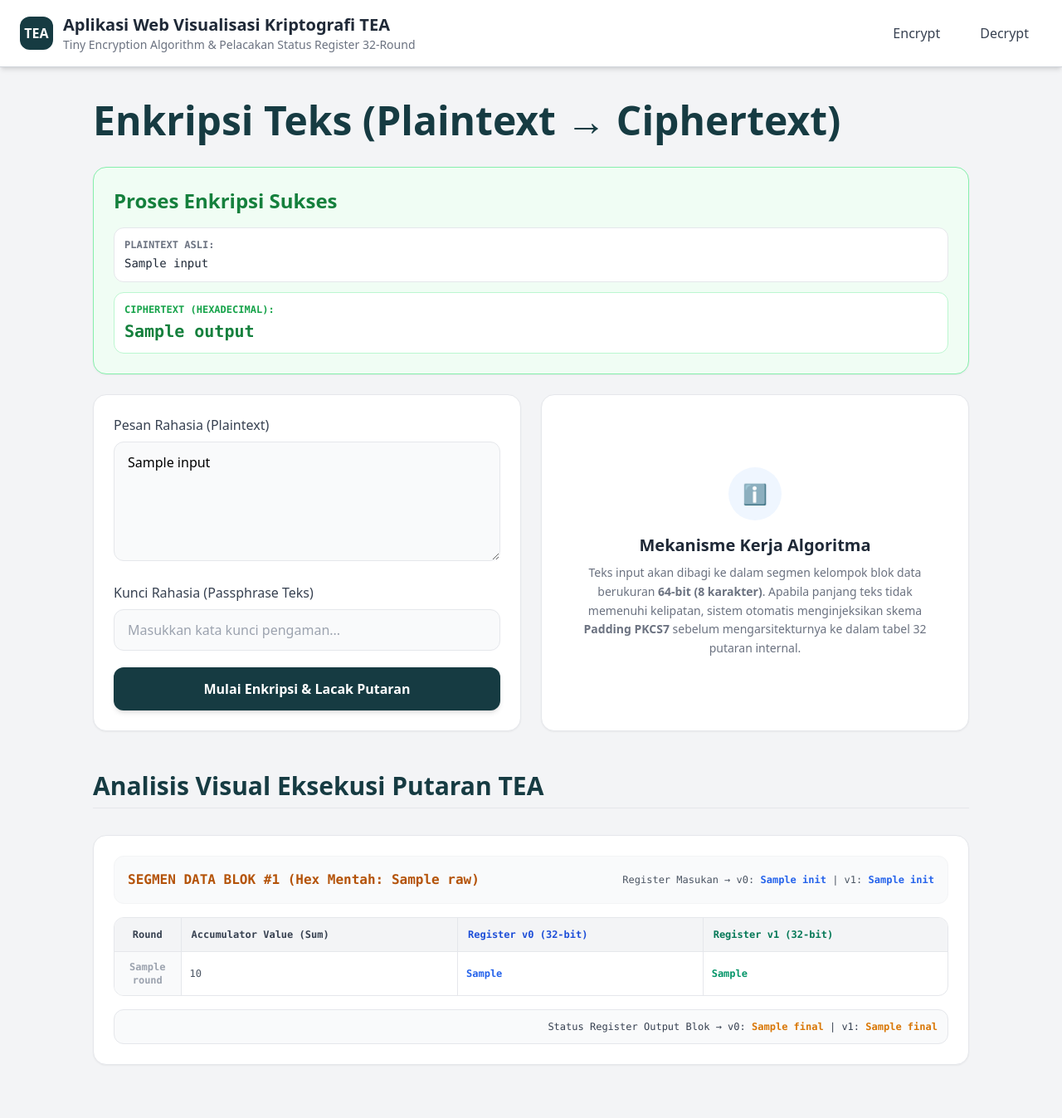
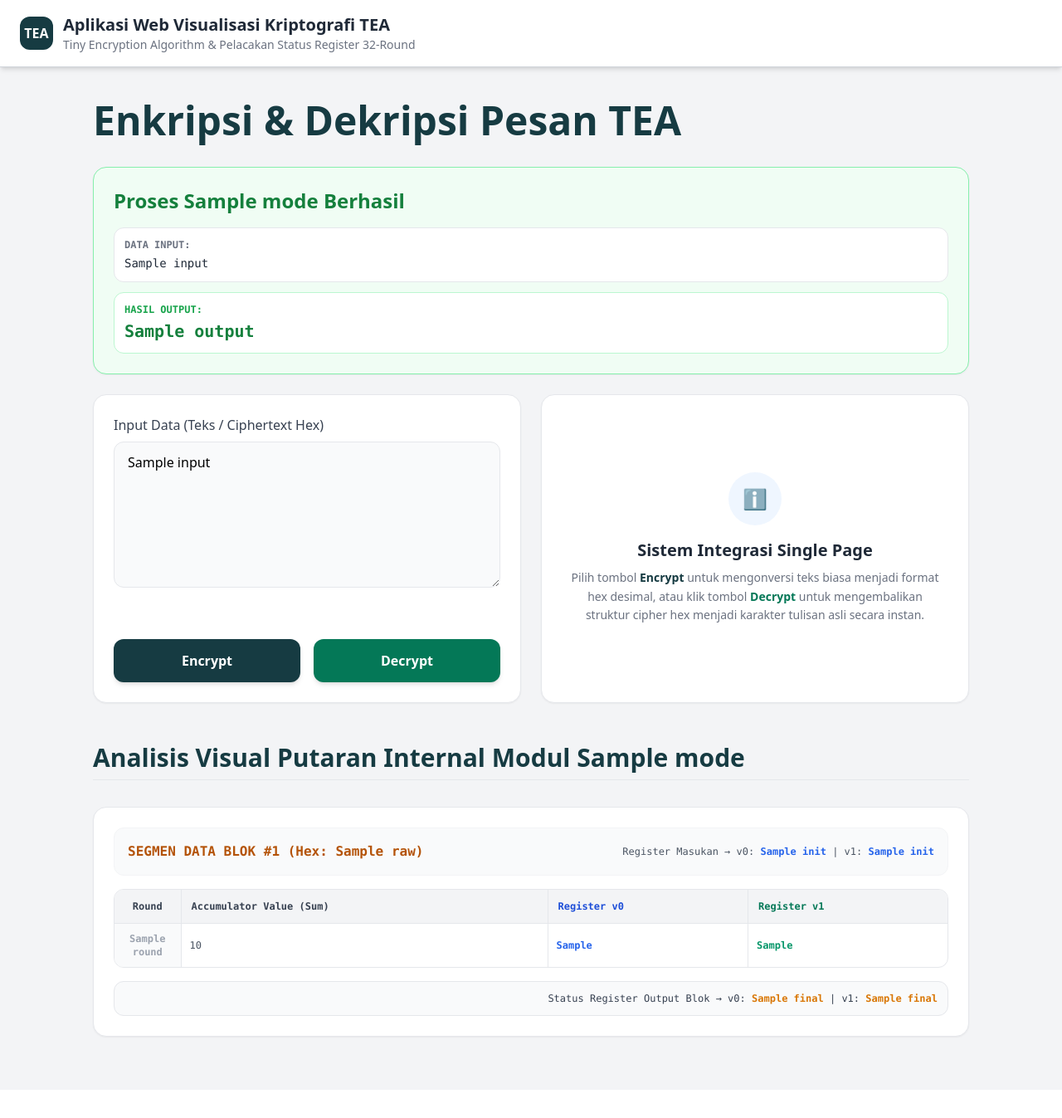
Before and after one commit to baguseri054/Keamanan-Informasi-TEA, a Flask app: template templates/index.html in a window 1280 px wide. Shown: the whole page at 83% size. After the commit the page ends 1251 px from the top, so only its background shows below. Run offline with Flask 3, Linux system fonts and the light colour scheme; the template is opened without the code that fills it: most values are stand-ins (such as "Sample title", 1, 10 or a date in 2020); style sheets or scripts are compiled from the project's sources; some libraries are stand-ins or nearby versions.

Commit message:
Jadi satu page

```diff
--- a/app.py
+++ b/app.py
@@ -3,11 +3,10 @@ from flask import Flask, render_template, request
 
 app = Flask(__name__)
 
+# Kunci statis default 128-bit untuk operasi sistem (diambil dari resource dasar Anda)
+SECRET_KEY = [0x01234567, 0x89ABCDEF, 0x11111111, 0x22222222]
 DELTA = 0x9E3779B9
 
-# ==========================================
-# PADDING UTILITY (PKCS7)
-# ==========================================
 def pad(data: bytes) -> bytes:
     padding_len = 8 - (len(data) % 8)
     return data + bytes([padding_len] * padding_len)
@@ -15,24 +14,9 @@ def pad(data: bytes) -> bytes:
 def unpad(data: bytes) -> bytes:
     padding_len = data[-1]
     if padding_len > 8 or padding_len < 1:
-        raise ValueError("Padding hancur atau kunci verifikasi keliru.")
+        raise ValueError("Struktur padding rusak atau format data salah.")
     return data[:-padding_len]
 
-# ==========================================
-# PARSE STRING KEY INTO 4 SUBKEYS (128-BIT)
-# ==========================================
-def parse_key_string(key_str: str) -> list:
-    """Mengubah passphrase teks input dari web menjadi 4 blok subkey integer 32-bit."""
-    key_bytes = key_str.encode('utf-8')
-    if len(key_bytes) < 16:
-        key_bytes = key_bytes + b'\x00' * (16 - len(key_bytes))
-    else:
-        key_bytes = key_bytes[:16]
-    return list(struct.unpack('>4L', key_bytes))
-
-# ==========================================
-# INTI OPERATIONS DENGAN TRACING STATUS
-# ==========================================
 def encipher_block_trace(v, k):
     v0, v1 = v[0], v[1]
     k0, k1, k2, k3 = k[0], k[1], k[2], k[3]
@@ -42,12 +26,7 @@ def encipher_block_trace(v, k):
         sum_val = (sum_val + DELTA) & 0xFFFFFFFF
         v0 = (v0 + (((v1 << 4) + k0) ^ (v1 + sum_val) ^ ((v1 >> 5) + k1))) & 0xFFFFFFFF
         v1 = (v1 + (((v0 << 4) + k2) ^ (v0 + sum_val) ^ ((v0 >> 5) + k3))) & 0xFFFFFFFF
-        trace.append({
-            'round': r + 1,
-            'sum': f"0x{sum_val:08X}",
-            'v0': f"0x{v0:08X}",
-            'v1': f"0x{v1:08X}"
-        })
+        trace.append({'round': r + 1, 'sum': f"0x{sum_val:08X}", 'v0': f"0x{v0:08X}", 'v1': f"0x{v1:08X}"})
     return [v0, v1], trace
 
 def decipher_block_trace(v, k):
@@ -58,93 +37,59 @@ def decipher_block_trace(v, k):
     for r in range(32):
         v1 = (v1 - (((v0 << 4) + k2) ^ (v0 + sum_val) ^ ((v0 >> 5) + k3))) & 0xFFFFFFFF
         v0 = (v0 - (((v1 << 4) + k0) ^ (v1 + sum_val) ^ ((v1 >> 5) + k1))) & 0xFFFFFFFF
-        trace.append({
-            'round': 32 - r,
-            'sum': f"0x{sum_val:08X}",
-            'v0': f"0x{v0:08X}",
-            'v1': f"0x{v1:08X}"
-        })
+        trace.append({'round': 32 - r, 'sum': f"0x{sum_val:08X}", 'v0': f"0x{v0:08X}", 'v1': f"0x{v1:08X}"})
         sum_val = (sum_val - DELTA) & 0xFFFFFFFF
     trace.reverse()
     return [v0, v1], trace
 
-# ==========================================
-# ROUTING FLASK HANDLERS
-# ==========================================
 @app.route('/', methods=['GET', 'POST'])
 def index():
     result = None
     if request.method == 'POST':
-        message = request.form.get('message', '').strip()
-        key_input = request.form.get('key', '').strip()
+        operation_type = request.form.get('operation_type')
+        user_input = request.form.get('user_input', '').strip()
+
         try:
-            if not message or not key_input:
-                raise ValueError("Parameter data pesan teks dan kunci tidak boleh kosong.")
+            if not user_input:
+                raise ValueError("Kolom input data teks tidak boleh dibiarkan kosong.")
 
-            secret_key = parse_key_string(key_input)
-            data = pad(message.encode('utf-8'))
-            ciphertext = b''
             logs = []
 
-            for idx, i in enumerate(range(0, len(data), 8)):
-                block = data[i:i+8]
-                v = struct.unpack('>LL', block)
-                enc_v, block_trace = encipher_block_trace(v, secret_key)
-                ciphertext += struct.pack('>LL', enc_v[0], enc_v[1])
-                logs.append({
-                    'index': idx + 1,
-                    'raw': block.hex().upper(),
-                    'init': [f"0x{v[0]:08X}", f"0x{v[1]:08X}"],
-                    'rounds': block_trace,
-                    'final': [f"0x{enc_v[0]:08X}", f"0x{enc_v[1]:08X}"]
-                })
+            if operation_type == 'encrypt':
+                data = pad(user_input.encode('utf-8'))
+                ciphertext = b''
+                for idx, i in enumerate(range(0, len(data), 8)):
+                    block = data[i:i+8]
+                    v = struct.unpack('>LL', block)
+                    enc_v, block_trace = encipher_block_trace(v, SECRET_KEY)
+                    ciphertext += struct.pack('>LL', enc_v[0], enc_v[1])
+                    logs.append({
+                        'index': idx + 1, 'raw': block.hex().upper(),
+                        'init': [f"0x{v[0]:08X}", f"0x{v[1]:08X}"], 'rounds': block_trace,
+                        'final': [f"0x{enc_v[0]:08X}", f"0x{enc_v[1]:08X}"]
+                    })
+                result = {'mode': 'Enkripsi', 'input': user_input, 'output': ciphertext.hex().upper(), 'logs': logs}
 
-            result = {
-                'input': message,
-                'output': ciphertext.hex().upper(),
-                'logs': logs
-            }
+            elif operation_type == 'decrypt':
+                ciphertext_bytes = bytes.fromhex(user_input)
+                plaintext = b''
+                for idx, i in enumerate(range(0, len(ciphertext_bytes), 8)):
+                    block = ciphertext_bytes[i:i+8]
+                    v = struct.unpack('>LL', block)
+                    dec_v, block_trace = decipher_block_trace(v, SECRET_KEY)
+                    plaintext += struct.pack('>LL', dec_v[0], dec_v[1])
+                    logs.append({
+                        'index': idx + 1, 'raw': block.hex().upper(),
+                        'init': [f"0x{v[0]:08X}", f"0x{v[1]:08X}"], 'rounds': block_trace,
+                        'final': [f"0x{dec_v[0]:08X}", f"0x{dec_v[1]:08X}"]
+                    })
+                decrypted_message = unpad(plaintext).decode('utf-8')
+                result = {'mode': 'Dekripsi', 'input': user_input, 'output': decrypted_message, 'logs': logs}
+
         except Exception as e:
             result = {'error': str(e)}
+
     return render_template('index.html', result=result)
-
-@app.route('/decrypt', methods=['GET', 'POST'])
-def decrypt():
-    result = None
-    if request.method == 'POST':
-        ciphertext_hex = request.form.get('ciphertext', '').strip()
-        key_input = request.form.get('key', '').strip()
-        try:
-            if not ciphertext_hex or not key_input:
-                raise ValueError("Input ciphertext hexadecimal dan kunci tidak valid.")
-
-            secret_key = parse_key_string(key_input)
-            ciphertext_bytes = bytes.fromhex(ciphertext_hex)
-            plaintext = b''
-            logs = []
-
-            for idx, i in enumerate(range(0, len(ciphertext_bytes), 8)):
-                block = ciphertext_bytes[i:i+8]
-                v = struct.unpack('>LL', block)
-                dec_v, block_trace = decipher_block_trace(v, secret_key)
-                plaintext += struct.pack('>LL', dec_v[0], dec_v[1])
-                logs.append({
-                    'index': idx + 1,
-                    'raw': block.hex().upper(),
-                    'init': [f"0x{v[0]:08X}", f"0x{v[1]:08X}"],
-                    'rounds': block_trace,
-                    'final': [f"0x{dec_v[0]:08X}", f"0x{dec_v[1]:08X}"]
-                })
-
-            decrypted_message = unpad(plaintext).decode('utf-8')
-            result = {
-                'input': ciphertext_hex,
-                'output': decrypted_message,
-                'logs': logs
-            }
-        except Exception as e:
-            result = {'error': str(e)}
-    return render_template('decrypt.html', result=result)
 
 if __name__ == '__main__':
     app.run(debug=True)
--- a/templates/components/navbar.html
+++ b/templates/components/navbar.html
@@ -14,14 +14,6 @@
                     </p>
                 </div>
             </div>
-            <div class="flex items-center gap-4">
-                <a href="/" class="px-4 py-2 rounded-lg hover:bg-blue-50 font-medium text-gray-700 transition">
-                    Encrypt
-                </a>
-                <a href="/decrypt" class="px-4 py-2 rounded-lg hover:bg-green-50 font-medium text-gray-700 transition">
-                    Decrypt
-                </a>
             </div>
-        </div>
     </div>
 </nav>
--- a/templates/index.html
+++ b/templates/index.html
@@ -1,7 +1,7 @@
 <!doctype html>
 <html>
   <head>
-    <title>TEA - Enkripsi & Visualisasi</title>
+    <title>Aplikasi Kriptografi TEA - Single Page</title>
     <link rel="stylesheet" href="{{ url_for('static', filename='dist/output.css') }}" />
     <script src="https://cdn.tailwindcss.com"></script>
   </head>
@@ -10,7 +10,7 @@
 
     <div class="flex flex-col px-28 pt-10 pb-16">
       <h2 class="text-5xl font-bold text-[#163b42] mb-8">
-        Enkripsi Teks (Plaintext &rarr; Ciphertext)
+        Enkripsi & Dekripsi Pesan TEA
       </h2>
 
       {% if result and result.error %}
@@ -23,42 +23,46 @@
       {% if result and not result.error %}
       <div class="grid grid-cols-1 gap-4 mb-6">
         <div class="border border-green-300 rounded-2xl p-6 bg-green-50 shadow-sm">
-          <h3 class="text-2xl font-bold text-green-700 mb-4">Proses Enkripsi Sukses</h3>
+          <h3 class="text-2xl font-bold text-green-700 mb-4">Proses {{ result.mode }} Berhasil</h3>
           <div class="space-y-3 font-mono text-sm">
-            <p class="bg-white p-3 rounded-xl border"><span class="font-bold text-gray-500 block text-xs mb-1">PLAINTEXT ASLI:</span> <span class="text-gray-800 break-all">{{ result.input }}</span></p>
-            <p class="bg-white p-3 rounded-xl border border-green-200"><span class="font-bold text-green-600 block text-xs mb-1">CIPHERTEXT (HEXADECIMAL):</span> <span class="text-xl text-green-700 font-bold break-all">{{ result.output }}</span></p>
+            <p class="bg-white p-3 rounded-xl border">
+              <span class="font-bold text-gray-500 block text-xs mb-1">DATA INPUT:</span>
+              <span class="text-gray-800 break-all">{{ result.input }}</span>
+            </p>
+            <p class="bg-white p-3 rounded-xl border border-green-200">
+              <span class="font-bold text-green-600 block text-xs mb-1">HASIL OUTPUT:</span>
+              <span class="text-xl text-green-700 font-bold break-all">{{ result.output }}</span>
+            </p>
           </div>
         </div>
       </div>
       {% endif %}
 
       <div class="grid grid-cols-2 gap-6 items-stretch mb-8">
-        <div class="border border-gray-200 rounded-2xl p-6 bg-white shadow-sm flex flex-col justify-between">
-          <form method="POST" class="space-y-5">
-            <div>
-              <label for="message" class="block mb-2 font-medium text-gray-700">Pesan Rahasia (Plaintext)</label>
-              <textarea name="message" placeholder="Ketik pesan rahasia yang ingin dienkripsi di sini..." class="px-4 py-3 w-full border rounded-xl h-36 bg-gray-50 focus:outline-none focus:ring-2 focus:ring-[#163b42]" required>{{ result.input if result and not result.error else '' }}</textarea>
+        <div class="border border-gray-200 rounded-2xl p-6 bg-white shadow-sm flex flex-col justify-between space-y-5">
+          <form method="POST" class="space-y-6 w-full flex flex-col justify-between h-full">
+            <div class="flex-1">
+              <label for="user_input" class="block mb-2 font-medium text-gray-700">Input Data (Teks / Ciphertext Hex)</label>
+              <textarea name="user_input" placeholder="Ketik plaintext biasa untuk enkripsi ATAU masukkan string hexadecimal untuk dekripsi..." class="px-4 py-3 w-full border rounded-xl h-44 bg-gray-50 focus:outline-none focus:ring-2 focus:ring-[#163b42]" required>{{ result.input if result and not result.error else '' }}</textarea>
             </div>
 
-            <div>
-              <label for="key" class="block mb-2 font-medium text-gray-700" title="Kunci teks bebas yang nantinya dikonversi otomatis menjadi format 128-bit standar TEA.">
-                Kunci Rahasia (Passphrase Teks)
-              </label>
-              <input type="text" name="key" placeholder="Masukkan kata kunci pengaman..." class="px-4 py-3 w-full border rounded-xl bg-gray-50 focus:outline-none focus:ring-2 focus:ring-[#163b42]" required />
+            <div class="grid grid-cols-2 gap-4 pt-2">
+              <button type="submit" name="operation_type" value="encrypt" class="w-full px-4 py-3.5 rounded-xl bg-[#163b42] text-white font-semibold cursor-pointer hover:opacity-90 transition shadow-md">
+                Encrypt
+              </button>
+              <button type="submit" name="operation_type" value="decrypt" class="w-full px-4 py-3.5 rounded-xl bg-emerald-700 text-white font-semibold cursor-pointer hover:opacity-90 transition shadow-md">
+                Decrypt
+              </button>
             </div>
-
-            <button type="submit" class="w-full px-4 py-3.5 rounded-xl bg-[#163b42] text-white font-semibold cursor-pointer hover:opacity-90 transition shadow-md">
-              Mulai Enkripsi & Lacak Putaran
-            </button>
           </form>
         </div>
 
         <div class="border border-gray-200 rounded-2xl bg-white shadow-sm p-6 flex flex-col justify-center text-center">
           <div class="max-w-md mx-auto">
             <div class="w-16 h-16 bg-blue-50 text-[#163b42] rounded-full flex items-center justify-center mx-auto mb-4 text-2xl font-bold">ℹ️</div>
-            <h3 class="text-xl font-bold text-gray-800 mb-2">Mekanisme Kerja Algoritma</h3>
+            <h3 class="text-xl font-bold text-gray-800 mb-2">Sistem Integrasi Single Page</h3>
             <p class="text-gray-500 text-sm leading-relaxed">
-              Teks input akan dibagi ke dalam segmen kelompok blok data berukuran <strong>64-bit (8 karakter)</strong>. Apabila panjang teks tidak memenuhi kelipatan, sistem otomatis menginjeksikan skema <strong>Padding PKCS7</strong> sebelum mengarsitekturnya ke dalam tabel 32 putaran internal.
+              Pilih tombol <strong class="text-[#163b42]">Encrypt</strong> untuk mengonversi teks biasa menjadi format hex desimal, atau klik tombol <strong class="text-emerald-700">Decrypt</strong> untuk mengembalikan struktur cipher hex menjadi karakter tulisan asli secara instan.
             </p>
           </div>
         </div>
@@ -66,12 +70,12 @@
 
       {% if result and not result.error %}
       <div class="mt-4 space-y-8">
-        <h3 class="text-3xl font-bold text-[#163b42] border-b pb-2">Analisis Visual Eksekusi Putaran TEA</h3>
+        <h3 class="text-3xl font-bold text-[#163b42] border-b pb-2">Analisis Visual Putaran Internal Modul {{ result.mode }}</h3>
 
         {% for block in result.logs %}
         <div class="bg-white border border-gray-200 rounded-2xl p-6 shadow-sm space-y-4">
           <div class="flex flex-wrap justify-between items-center bg-gray-50 p-4 rounded-xl border border-gray-100 gap-2">
-            <span class="font-mono font-bold text-amber-700 text-base">SEGMEN DATA BLOK #{{ block.index }} (Hex Mentah: {{ block.raw }})</span>
+            <span class="font-mono font-bold text-amber-700 text-base">SEGMEN DATA BLOK #{{ block.index }} (Hex: {{ block.raw }})</span>
             <span class="font-mono text-xs text-gray-600">Register Masukan &rarr; v0: <b class="text-blue-600">{{ block.init[0] }}</b> | v1: <b class="text-blue-600">{{ block.init[1] }}</b></span>
           </div>
 
@@ -81,8 +85,8 @@
                 <tr class="bg-gray-100 text-gray-700 border-b">
                   <th class="p-3 text-center border-r w-20">Round</th>
                   <th class="p-3 border-r">Accumulator Value (Sum)</th>
-                  <th class="p-3 border-r text-blue-700">Register v0 (32-bit)</th>
-                  <th class="p-3 text-emerald-700">Register v1 (32-bit)</th>
+                  <th class="p-3 border-r text-blue-700">Register v0</th>
+                  <th class="p-3 text-emerald-700">Register v1</th>
                 </tr>
               </thead>
               <tbody class="divide-y divide-gray-100">
```
Also changed, not shown: templates/decrypt.html (deleted, +0 -99 lines), templates/encrypt.html (deleted, +0 -11 lines), templates/name.html (deleted, +0 -14 lines), hasil_enkripsi/stego.png (deleted), hasil_enkripsi/stego3.png (deleted), uploads/67e0f67b2b29a3c2909749d35f07085b.jpg (deleted), uploads/Asset 5.png (deleted), uploads/CROPPED.png (deleted), uploads/Descargar-gratis.png (deleted), uploads/download.png (deleted), uploads/stego.png (deleted), uploads/stego3.png (deleted), 1 other file.
